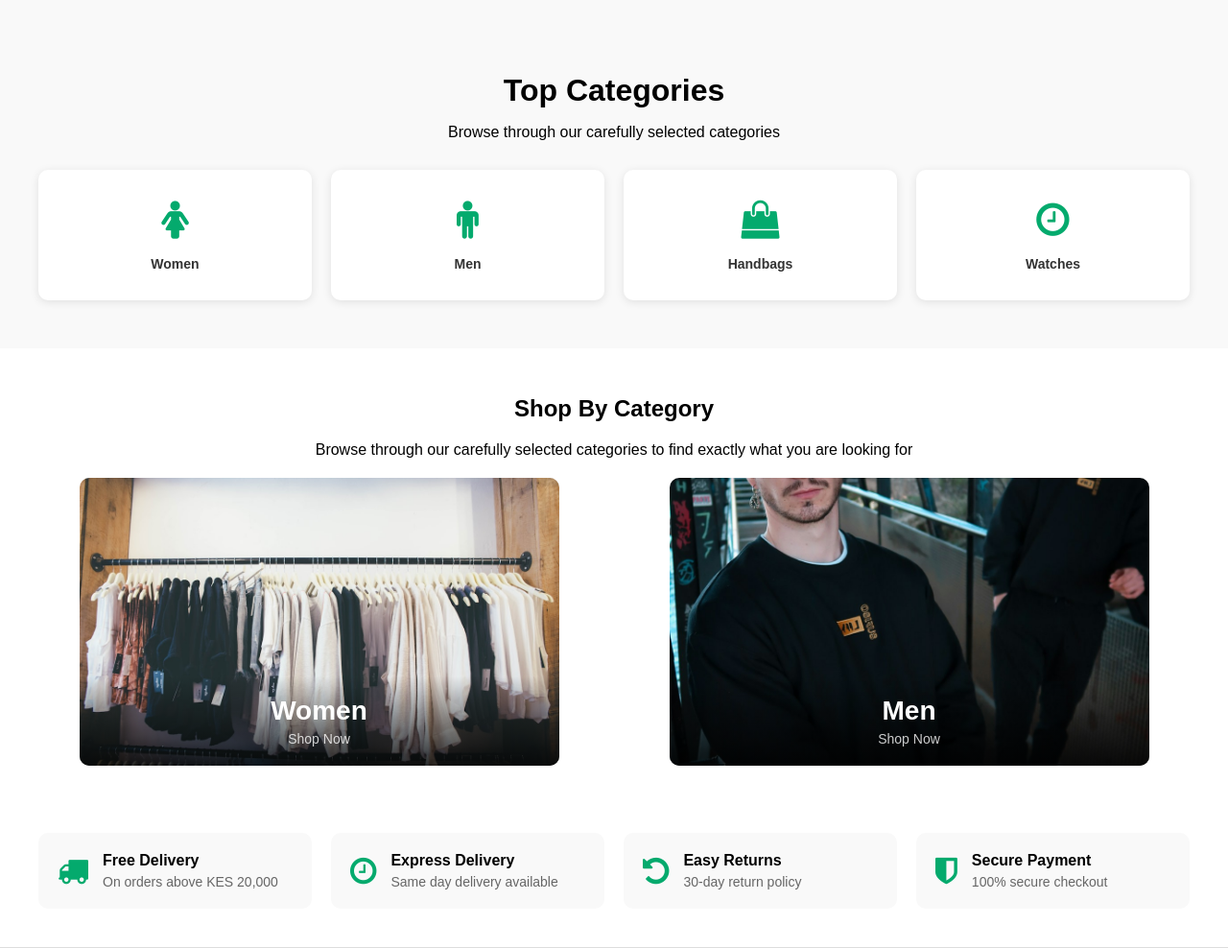
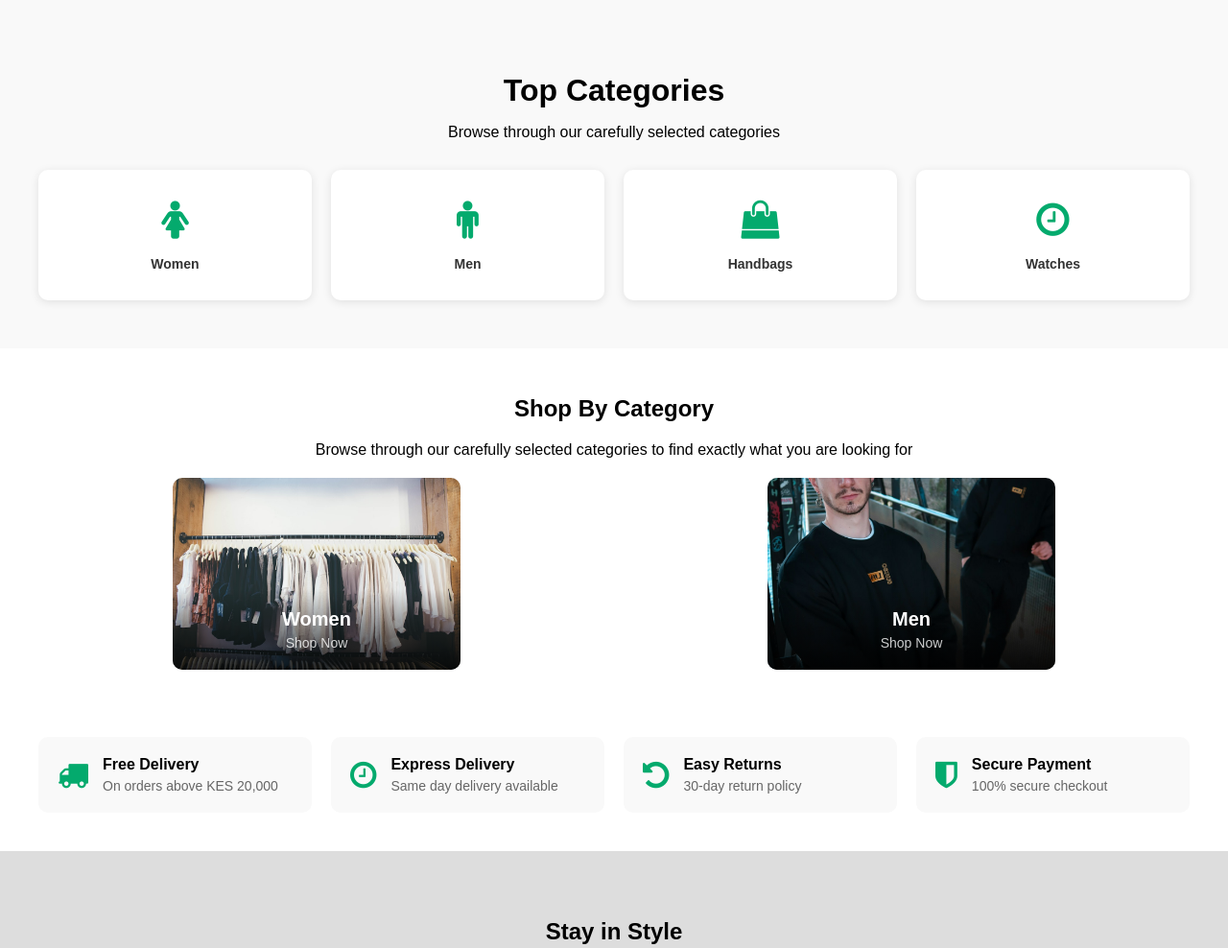
Before and after one commit to samuelkanyingi/FashionCommerce, a Django app: page / in a window 1280 px wide. Shown: the part 685-1673 px from the top of the page at 96% size. Run offline with Django 5.2, Linux system fonts and the light colour scheme; some libraries are stand-ins or nearby versions.

Commit message:
Smaller category images

```diff
--- a/static/css/styles.css
+++ b/static/css/styles.css
@@ -630,8 +630,8 @@ body {
     position: relative;
     display: block;
     width: 100%;
-    max-width: 500px;
-    height: 300px;
+    max-width: 300px;
+    height: 200px;
     overflow: hidden;
     border-radius: 10px;
     margin: 0 auto;
@@ -661,7 +661,7 @@ body {
 
 .category-overlay h2 {
     margin: 0;
-    font-size: 28px;
+    font-size: 20px;
 }
 
 .category-overlay p {
--- a/templates/shop/index.html
+++ b/templates/shop/index.html
@@ -261,7 +261,7 @@
         <h1>Shop By Category</h1>
         <p>Browse through our carefully selected categories to find exactly what you are looking for</p>
     </div>
-    <div class="product-grid">
+    <div class="product-grid" style="display: flex; gap: 20px; justify-content: center; flex-wrap: wrap;">
         <a href="{% url 'women' %}" class="category-card-large">
             <img src="{% static 'images/women1.png' %}" alt="Women">
             <div class="category-overlay">
```
